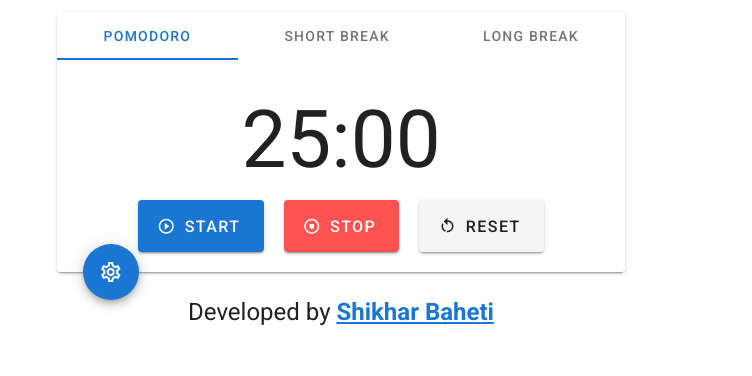
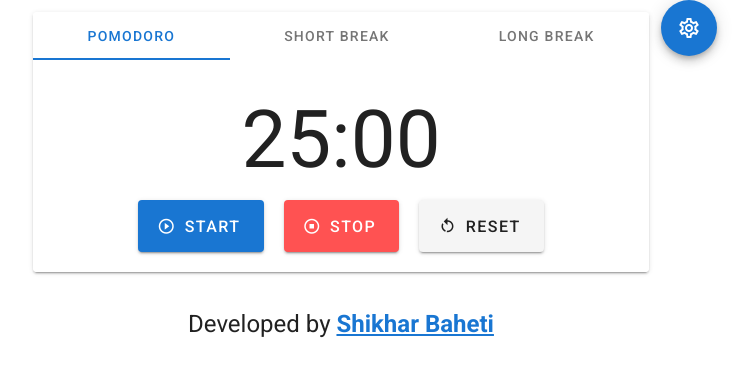
Before and after one commit to shikharbaheti/Pomodoro-App, a Vue app: page / in a window 1280 px wide. Shown: the top 376 px of the page, without its empty margins (299-1051 px from the left). Built offline with nearby package versions, Linux system fonts and the light colour scheme.

Commit message:
Finish settings
Changing default timer values dialog works.

```diff
--- a/src/App.vue
+++ b/src/App.vue
@@ -1,15 +1,23 @@
 <template>
   <v-app>
     <v-main>
-      <v-container>
+      <v-container fluid>
         <v-row>
           <v-col sm="6" offset-sm="3">
-            <Pomodoro />
+            <Pomodoro :dialog="dialog" :closeDialog="closeDialog" />
           </v-col>
+          <v-btn
+            @click="dialog = true"
+            color="primary"
+            dark
+            medium
+            top
+            right
+            fab
+            ><v-icon>mdi-cog-outline</v-icon></v-btn
+          >
         </v-row>
-      </v-container>
-      <v-container>
-        <h5 class="text-h5 text-center">
+        <h5 class="text-h5 pa-5 mt-4 text-center">
           Developed by
           <a href="shikharbaheti.net" target="_blank"><b>Shikhar Baheti</b></a>
         </h5>
@@ -28,8 +36,16 @@ export default {
     Pomodoro,
   },
 
-  data: () => ({
-    //
-  }),
+  data() {
+    return {
+      dialog: false,
+    };
+  },
+
+  methods: {
+    closeDialog() {
+      this.dialog = false;
+    },
+  },
 };
 </script>
--- a/src/components/Pomodoro.vue
+++ b/src/components/Pomodoro.vue
@@ -21,10 +21,12 @@
         </v-btn>
       </div>
     </v-card>
-    <Settings :dialog="dialog" />
-    <v-btn color="primary" dark medium absolute bottom left fab
-      ><v-icon>mdi-cog-outline</v-icon></v-btn
-    >
+    <Settings
+      :dialog="dialog"
+      :closeDialog="closeDialog"
+      :save="save"
+      :timers="timers"
+    />
   </v-card>
 </template>
 
@@ -33,6 +35,16 @@ import Settings from "./Settings.vue";
 export default {
   components: {
     Settings,
+  },
+  props: {
+    dialog: {
+      type: Boolean,
+      required: true,
+    },
+    closeDialog: {
+      type: Function,
+      required: true,
+    },
   },
   data() {
     return {
@@ -45,7 +57,6 @@ export default {
         { name: "Short Break", minutes: 5 },
         { name: "Long Break", minutes: 10 },
       ],
-      dialog: false,
     };
   },
   computed: {
@@ -89,6 +100,15 @@ export default {
       this.currentTimer = num;
       this.reset(this.timers[num].minutes);
     },
+    save(updateTimers) {
+      this.timers = this.timers.map((timer, i) => {
+        return {
+          ...timer,
+          minutes: parseInt(updateTimers[i]),
+        };
+      });
+      this.closeDialog();
+    },
   },
 };
 </script>
--- a/src/components/Settings.vue
+++ b/src/components/Settings.vue
@@ -1,6 +1,24 @@
 <template>
   <v-dialog v-model="dialog" persistent max-width="600px">
-    <v-card> Placeholder </v-card>
+    <v-card>
+      <v-card-title>
+        <span class="headline">Settings</span>
+      </v-card-title>
+      <v-card-text>
+        <v-text-field
+          v-for="(timer, i) in updatedTimers"
+          :key="i"
+          label="Pomodoro"
+          v-model="updatedTimers[i]"
+          type="number"
+        />
+      </v-card-text>
+      <v-card-actions
+        ><v-spacer></v-spacer>
+        <v-btn @click="closeDialog">Close</v-btn>
+        <v-btn @click="save(updatedTimers)">Save</v-btn>
+      </v-card-actions>
+    </v-card>
   </v-dialog>
 </template>
 
@@ -11,6 +29,28 @@ export default {
       type: Boolean,
       required: true,
     },
+    closeDialog: {
+      type: Function,
+      required: true,
+    },
+    save: {
+      type: Function,
+      required: true,
+    },
+    timers: {
+      type: Array,
+      required: true,
+    },
+  },
+  data() {
+    return {
+      updatedTimers: [],
+    };
+  },
+  mounted() {
+    this.updatedTimers = this.timers.map((timer) => {
+      return timer.minutes;
+    });
   },
 };
 </script>
```
Also changed, not shown: static.json (+5 -5 lines), 2 other files (tests, documents, lock files or other folders).
